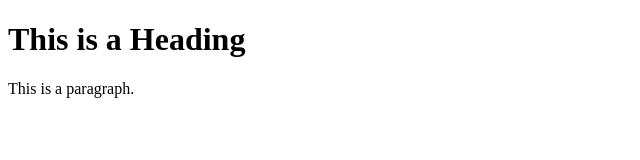
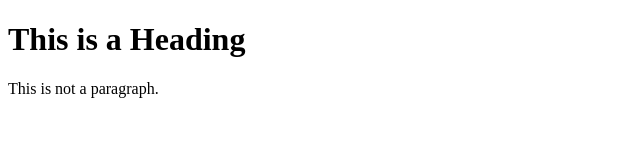
Before and after one commit to swedest/TheYoniTeam, a plain HTML site: page index.html in a window 1280 px wide. Shown: the full height of the page, 0-640 px from the left. Drawn offline with Linux system fonts and the light colour scheme.

Commit message:
test change

```diff
--- a/index.html
+++ b/index.html
@@ -6,7 +6,7 @@
 <body>
 
 <h1>This is a Heading</h1>
-<p>This is a paragraph.</p>
+<p>This is not a paragraph.</p>
 
 </body>
 </html>
```
